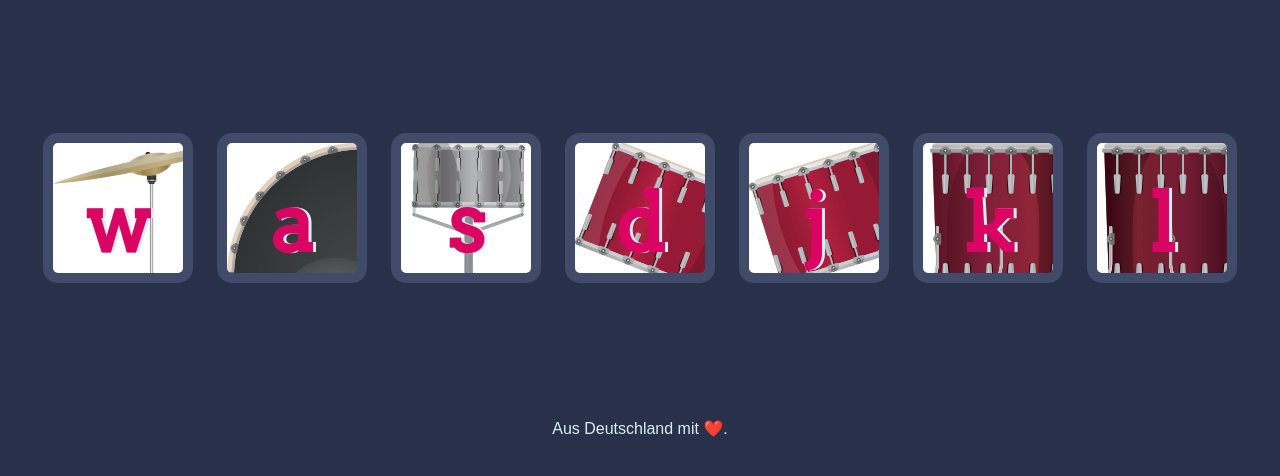
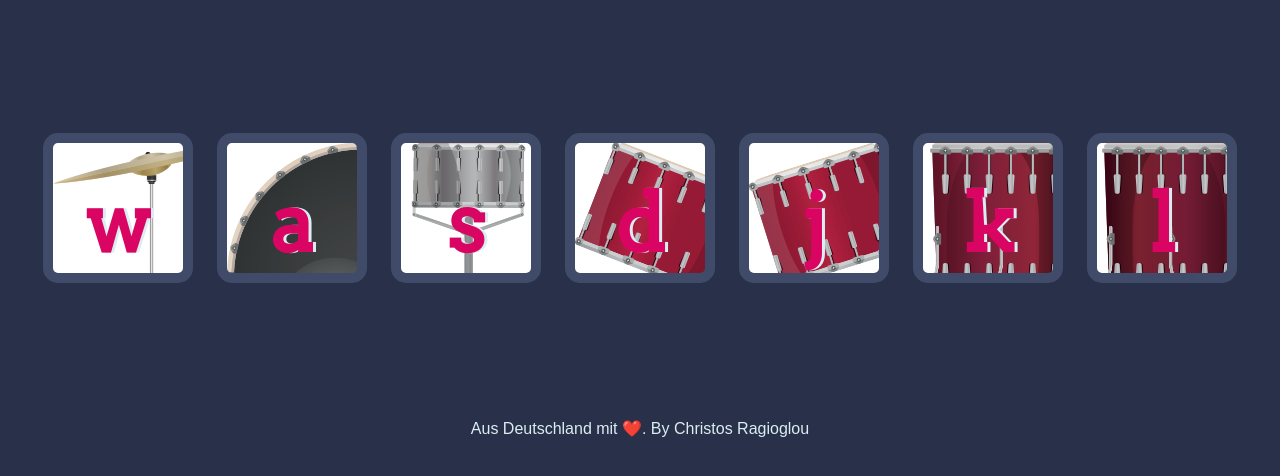
Before and after one commit to ChrisRag/Drums, a plain HTML site: page index.html in a window 1280 px wide. Shown: the part 156-632 px from the top of the page. Drawn offline with Linux system fonts and the light colour scheme.

Commit message:
Update index.html

```diff
--- a/index.html
+++ b/index.html
@@ -28,6 +28,7 @@
 
   <footer>
    Aus Deutschland mit ❤️.
+    By Christos Ragioglou
   </footer>
 </body>
 
```
